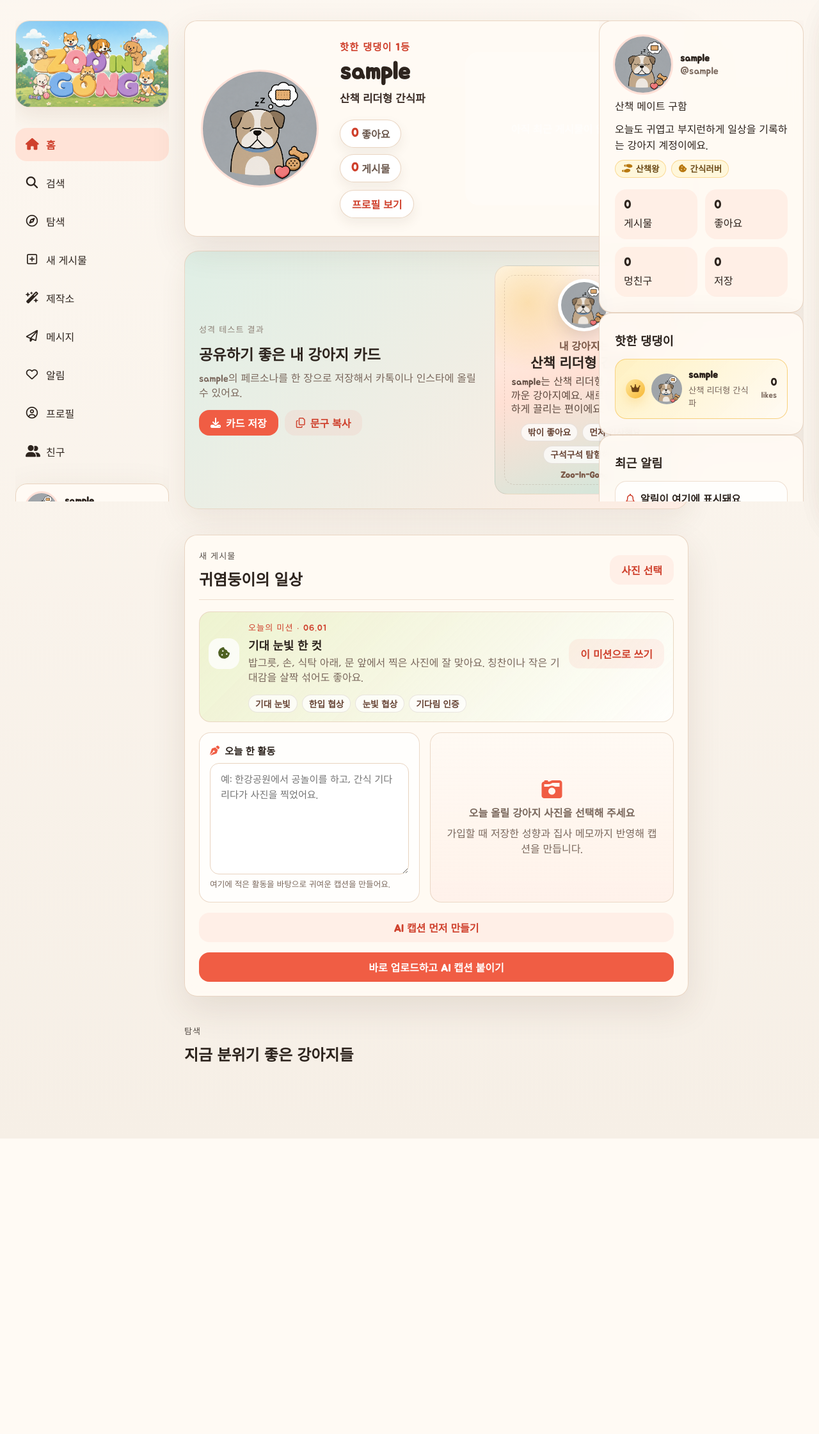
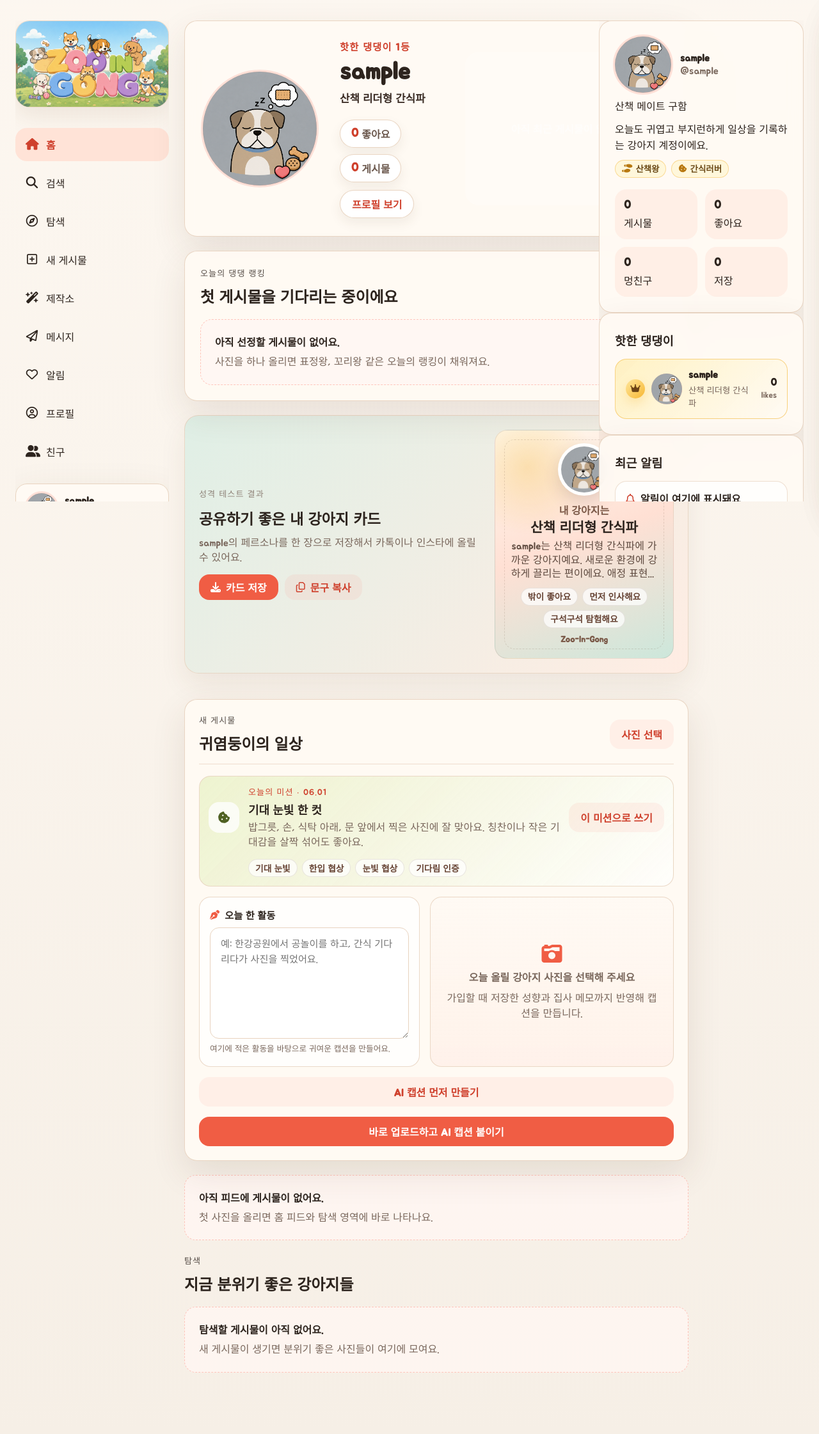
Before and after one commit to changgyu020804-arch/zoo-in-gong, a Flask app: page / in a window 1280 px wide. Shown: the whole page at 64% size. Before the commit the page ends 1780 px from the top, so only its background shows below. Run offline with Flask 3, Linux system fonts and the light colour scheme; the visitor is signed in with stand-in values (Sample User, id 1); data comes from the database, SQL or seed files in the repository; data that the repository does not hold is empty; some libraries are stand-ins or nearby versions; some web fonts are replaced.

Commit message:
Improve home empty states and diagnostics

```diff
--- a/routes/pages.py
+++ b/routes/pages.py
@@ -1,3 +1,5 @@
+import logging
+
 from flask import redirect, render_template, session, url_for
 
 from db import get_db_connection
@@ -20,12 +22,33 @@ from services import (
 from text_utils import clean_single_line_text
 
 
+logger = logging.getLogger(__name__)
+
+
 def attach_profile_summary(profile, stats):
     profile["posts_count"] = stats["posts_count"]
     profile["total_likes"] = stats["total_likes"]
     profile["friend_count"] = stats["friend_count"]
     profile["badges"] = build_profile_badges(profile)
     return profile
+
+
+def build_profile_ranking_fallback(profile, stats):
+    pet_name = profile.get("pet_name") or profile.get("username") or "멍스타"
+    return [
+        {
+            "rank": 1,
+            "pet_name": pet_name,
+            "username": profile.get("username") or "",
+            "avatar_url": profile.get("avatar_url") or "",
+            "display_avatar_url": profile.get("display_avatar_url") or "",
+            "initial": profile.get("initial") or pet_name[0].upper(),
+            "persona": profile.get("persona") or "오늘의 첫 주인공",
+            "total_likes": stats.get("total_likes") or 0,
+            "post_count": stats.get("posts_count") or 0,
+            "latest_post": None,
+        }
+    ]
 
 
 def build_page_context(page, username):
@@ -46,15 +69,29 @@ def register_page_routes(app):
             return redirect(url_for("login"))
 
         profile, stats, notifications, bootstrap = build_page_context("home", username)
+        posts = get_posts(viewer_username=username)
+        daily_awards = build_daily_awards(username)
+        like_rankings = build_like_ranking()
+        if not like_rankings:
+            like_rankings = build_profile_ranking_fallback(profile, stats)
+
+        logger.info(
+            "home_context user=%s posts=%s rankings=%s awards=%s notifications=%s",
+            username,
+            len(posts),
+            len(like_rankings),
+            len(daily_awards),
+            len(notifications),
+        )
 
         return render_template(
             "index.html",
-            posts=get_posts(viewer_username=username),
+            posts=posts,
             profile=profile,
             stats=stats,
             notifications=notifications,
-            daily_awards=build_daily_awards(username),
-            like_rankings=build_like_ranking(),
+            daily_awards=daily_awards,
+            like_rankings=like_rankings,
             daily_mission=build_daily_mission(profile),
             bootstrap=bootstrap,
         )
--- a/static/css/style.css
+++ b/static/css/style.css
@@ -1759,6 +1759,15 @@ button.grid-post {
 
 .empty-state strong {
     color: var(--text);
+}
+
+.empty-state p {
+    margin: 8px 0 0;
+    line-height: 1.55;
+}
+
+.explore-grid > .empty-state {
+    grid-column: 1 / -1;
 }
 
 .tag-pill {
--- a/templates/index.html
+++ b/templates/index.html
@@ -95,6 +95,19 @@
                         </div>
                     </article>
                     {% endfor %}
+                </div>
+            </section>
+            {% else %}
+            <section class="panel-card daily-awards-section">
+                <div class="section-head">
+                    <div>
+                        <p class="eyebrow">오늘의 댕댕 랭킹</p>
+                        <h2>첫 게시물을 기다리는 중이에요</h2>
+                    </div>
+                </div>
+                <div class="empty-state">
+                    <strong>아직 선정할 게시물이 없어요.</strong>
+                    <p>사진을 하나 올리면 표정왕, 꼬리왕 같은 오늘의 랭킹이 채워져요.</p>
                 </div>
             </section>
             {% endif %}
@@ -319,6 +332,11 @@
                         </div>
                     </div>
                 </article>
+                {% else %}
+                <div class="empty-state">
+                    <strong>아직 피드에 게시물이 없어요.</strong>
+                    <p>첫 사진을 올리면 홈 피드와 탐색 영역에 바로 나타나요.</p>
+                </div>
                 {% endfor %}
             </section>
 
@@ -338,6 +356,11 @@
                             <span>#{{ post.persona }}</span>
                         </div>
                     </button>
+                    {% else %}
+                    <div class="empty-state">
+                        <strong>탐색할 게시물이 아직 없어요.</strong>
+                        <p>새 게시물이 생기면 분위기 좋은 사진들이 여기에 모여요.</p>
+                    </div>
                     {% endfor %}
                 </div>
             </section>
@@ -407,6 +430,11 @@
                             <strong>{{ item.total_likes }}</strong>
                             <small>likes</small>
                         </div>
+                    </div>
+                    {% else %}
+                    <div class="empty-state">
+                        <strong>핫한 댕댕이를 집계하는 중이에요.</strong>
+                        <p>좋아요와 게시물이 쌓이면 순위가 자동으로 채워져요.</p>
                     </div>
                     {% endfor %}
                 </div>
```
Also changed, not shown: tests/test_app_flows.py (+14 -0 lines).
